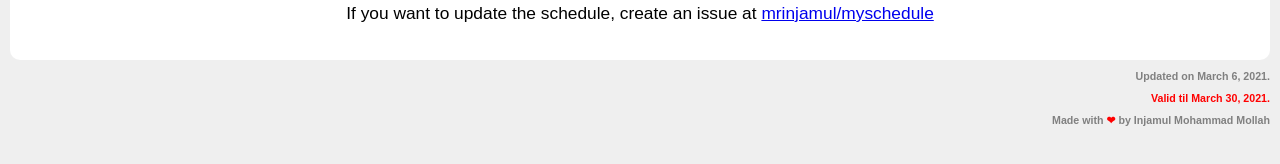
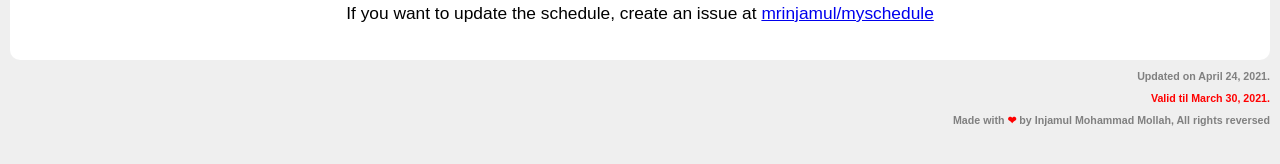
Before and after one commit to mrinjamul/college-schedule, a React (Create React App) app: page / in a window 1280 px wide. Shown: the part 230-394 px from the top of the page. Built offline with nearby package versions, Linux system fonts and the light colour scheme.

Commit message:
update: react $ few changes

```diff
--- a/package.json
+++ b/package.json
@@ -5,9 +5,9 @@
   "homepage": "https://mrinjamul.github.io/myschedule",
   "dependencies": {
     "gh-pages": "^2.0.1",
-    "react": "^16.8.6",
-    "react-dom": "^16.8.6",
-    "react-scripts": "^3.4.3"
+    "react": "^17.0.2",
+    "react-dom": "^17.0.2",
+    "react-scripts": "^4.0.3"
   },
   "scripts": {
     "start": "react-scripts start",
--- a/src/App.js
+++ b/src/App.js
@@ -9,6 +9,8 @@ class App extends Component {
     super();
     this.state = {
       isLoading: true,
+      updateOn: "April 24, 2021",
+      expires: "March 30, 2021",
     };
   }
   componentDidMount() {
@@ -26,15 +28,15 @@ class App extends Component {
           <Loading />
         ) : (
           <div>
-            <Schedule />
-            <h3 className="copyright"> Updated on March 6, 2021. </h3>
-            <h3 className="copyright" style={{ color: "red" }}> Valid til March 30, 2021. </h3>
+            <Schedule expires={this.state.expires} />
+            <h3 className="copyright"> Updated on {this.state.updateOn}. </h3>
+            <h3 className="copyright" style={{ color: "red" }}> Valid til {this.state.expires}. </h3>
             <h3 className="copyright">
               Made with{" "}
               <font color="red">
                 <b> ❤ </b>
               </font>{" "}
-              by Injamul Mohammad Mollah
+              by Injamul Mohammad Mollah, All rights reversed
             </h3>
           </div>
         )}
--- a/src/components/Expired.js
+++ b/src/components/Expired.js
@@ -6,7 +6,7 @@ const Expired = () => {
             <h1 style={{color: "red"}}>Sorry, The Schedule has been expired.
             <span role="img" aria-label="sad" style={{border : "none"}}>🙁</span>
             </h1>
-            <p>If you want to update the schedule, create an issue at <a href="https://github/mrinjamul/myschedule/issues/">mrinjamul/myschedule</a></p>
+            <p>If you want to update the schedule, create an issue at <a href="https://github.com/mrinjamul/myschedule/issues/">mrinjamul/myschedule</a></p>
         </div>
      );
 }
--- a/src/components/Main.js
+++ b/src/components/Main.js
@@ -13,7 +13,6 @@ class Schedule extends Component {
     this.state = {
       fullView: false,
       displayTime: "HH:MM:SS AMPM",
-      expires: "March 30, 2021",
     };
 
     setInterval(() => {
@@ -66,7 +65,7 @@ class Schedule extends Component {
     let Class_1;
     let Class_2;
     let availability = true;
-    let expires = Date.parse(this.state.expires)
+    let expires = Date.parse(this.props.expires)
     if (date >= expires) {
       availability = false;
     }
--- a/src/components/classes.js
+++ b/src/components/classes.js
@@ -7,5 +7,5 @@ export const classes = [
     "PROFESSIONAL PRACTICE-III (SD)",
     "LIB/TUTORIAL",
   ];
-
-  export default {classes}
+// eslint-disable-next-line
+export default {classes}
```
Also changed, not shown: 1 other file (tests, documents, lock files or other folders).
